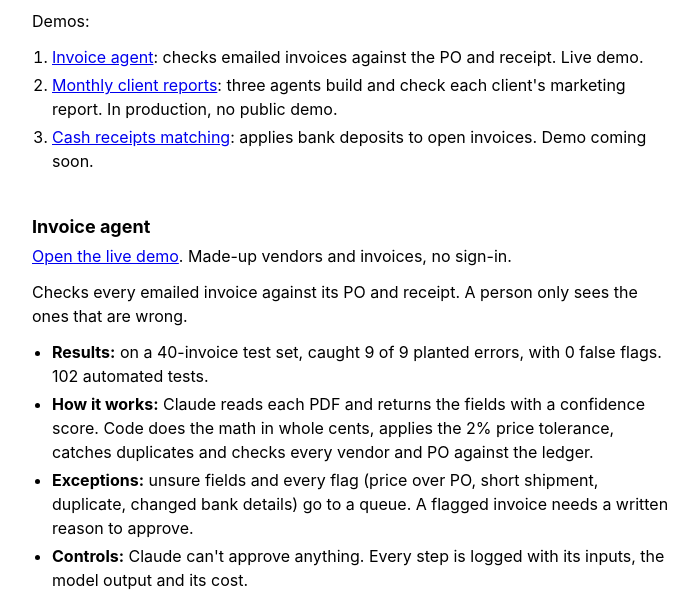
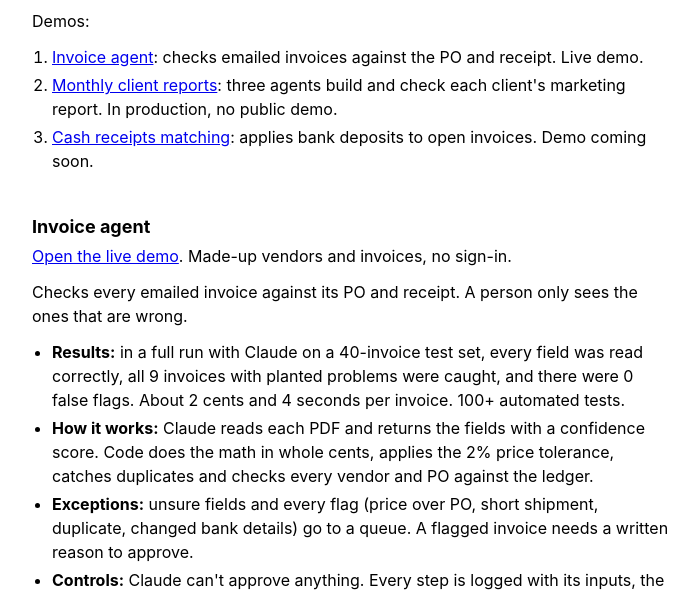
Before and after one commit to d-trombley/d-trombley.github.io, a plain HTML site: page index.html in a window 1280 px wide. Shown: the part 203-798 px from the top of the page, without its empty margins (288-986 px from the left). Drawn offline with Linux system fonts and the light colour scheme.

Commit message:
Invoice agent: results from the full Claude eval run

```diff
--- a/index.html
+++ b/index.html
@@ -71,7 +71,7 @@ hr { border: 0; border-top: 1px solid var(--rule); margin: 40px 0 16px; }
 <p><a href="https://invoice-agent-production-99c20ff1.up.railway.app">Open the live demo</a>. Made-up vendors and invoices, no sign-in.</p>
 <p>Checks every emailed invoice against its PO and receipt. A person only sees the ones that are wrong.</p>
 <ul>
-<li><b>Results:</b> on a 40-invoice test set, caught 9 of 9 planted errors, with 0 false flags. 102 automated tests.</li>
+<li><b>Results:</b> in a full run with Claude on a 40-invoice test set, every field was read correctly, all 9 invoices with planted problems were caught, and there were 0 false flags. About 2 cents and 4 seconds per invoice. 100+ automated tests.</li>
 <li><b>How it works:</b> Claude reads each PDF and returns the fields with a confidence score. Code does the math in whole cents, applies the 2% price tolerance, catches duplicates and checks every vendor and PO against the ledger.</li>
 <li><b>Exceptions:</b> unsure fields and every flag (price over PO, short shipment, duplicate, changed bank details) go to a queue. A flagged invoice needs a written reason to approve.</li>
 <li><b>Controls:</b> Claude can't approve anything. Every step is logged with its inputs, the model output and its cost.</li>
```
